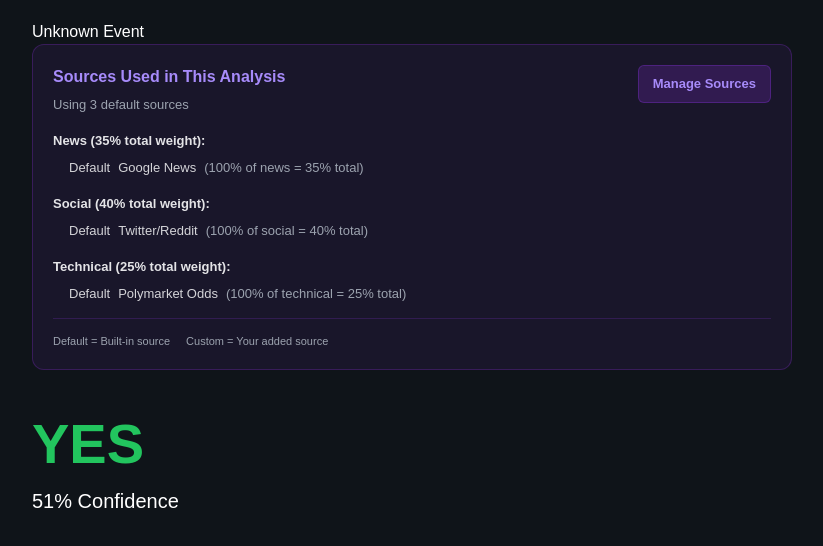
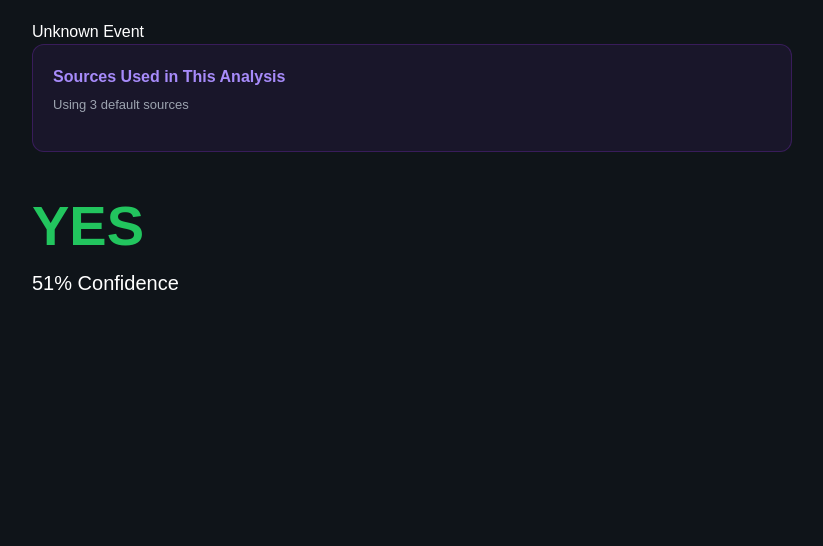
Before and after one commit to anujagadde18/tradedna, a Next.js app: page /scores in a window 1280 px wide. Shown: the top 546 px of the page, without its empty margins (228-1051 px from the left). Built offline with nearby package versions, Linux system fonts and the light colour scheme.

Commit message:
Update ActiveSourcesBreakdown.tsx

```diff
--- a/components/customSources/ActiveSourcesBreakdown.tsx
+++ b/components/customSources/ActiveSourcesBreakdown.tsx
@@ -1,93 +1,23 @@
 "use client";
 
-import { CustomSource, CategoryWeight } from "@/lib/customSources/types";
-import { calculateFinalWeights } from "@/lib/customSources/weightCalculator";
-
-interface ActiveSourcesBreakdownProps {
-  sources: CustomSource[];
-  categoryWeights: CategoryWeight;
-}
-
-export function ActiveSourcesBreakdown({ sources, categoryWeights }: ActiveSourcesBreakdownProps) {
-  const enabledSources = sources.filter(s => s.enabled);
+export function ActiveSourcesBreakdown({ sources, categoryWeights }: any) {
+  const enabledSources = sources.filter((s: any) => s.enabled);
 
   if (enabledSources.length === 0) {
     return null;
   }
 
-  const finalWeights = calculateFinalWeights(enabledSources, categoryWeights);
-  const newsSources = finalWeights.filter(w => w.source.type === "news");
-  const socialSources = finalWeights.filter(w => w.source.type === "social");
-  const technicalSources = finalWeights.filter(w => w.source.type === "technical");
-  const customSourcesCount = enabledSources.filter(s => !s.isDefault).length;
+  const customSourcesCount = enabledSources.filter((s: any) => !s.isDefault).length;
 
   return (
     <div style={{ marginBottom: 32, padding: 20, borderRadius: 12, background: "rgba(147,51,234,0.08)", border: "1px solid rgba(147,51,234,0.25)" }}>
-      <div style={{ display: "flex", justifyContent: "space-between", alignItems: "start", marginBottom: 16, flexWrap: "wrap", gap: 12 }}>
-        <div>
-          <div style={{ fontSize: 16, fontWeight: 800, color: "#a78bfa", marginBottom: 6 }}>
-            Sources Used in This Analysis
-          </div>
-          <div style={{ fontSize: 13, color: "#9ca3af" }}>
-            {customSourcesCount > 0 ? `Using ${enabledSources.length} sources (${customSourcesCount} custom)` : `Using ${enabledSources.length} default sources`}
-          </div>
+      <div style={{ marginBottom: 16 }}>
+        <div style={{ fontSize: 16, fontWeight: 800, color: "#a78bfa", marginBottom: 6 }}>
+          Sources Used in This Analysis
         </div>
-        <a href="/sources" style={{ padding: "8px 14px", borderRadius: 6, background: "rgba(147,51,234,0.2)", border: "1px solid rgba(147,51,234,0.3)", color: "#a78bfa", fontSize: 13, fontWeight: 600, textDecoration: "none", whiteSpace: "nowrap" }}>Manage Sources</a>
-      </div>
-
-      <div style={{ display: "grid", gap: 16 }}>
-        {newsSources.length > 0 && (
-          <div>
-            <div style={{ fontSize: 13, fontWeight: 700, color: "#e4e4e7", marginBottom: 8 }}>News ({categoryWeights.news}% total weight):</div>
-            <div style={{ paddingLeft: 16, display: "grid", gap: 6 }}>
-              {newsSources.map(({ source, sourceWeight, finalWeight }) => (
-                <div key={source.id} style={{ fontSize: 13, color: "#d4d4d8", display: "flex", alignItems: "center", gap: 8 }}>
-                  <span>{source.isDefault ? "Default" : "Custom"}</span>
-                  <span>{source.name}</span>
-                  <span style={{ color: "#9ca3af" }}>({sourceWeight}% of news = {finalWeight}% total)</span>
-                  {!source.isDefault && <span style={{ fontSize: 10, padding: "2px 6px", borderRadius: 4, background: "rgba(147,51,234,0.2)", color: "#a78bfa", fontWeight: 600 }}>CUSTOM</span>}
-                </div>
-              ))}
-            </div>
-          </div>
-        )}
-
-        {socialSources.length > 0 && (
-          <div>
-            <div style={{ fontSize: 13, fontWeight: 700, color: "#e4e4e7", marginBottom: 8 }}>Social ({categoryWeights.social}% total weight):</div>
-            <div style={{ paddingLeft: 16, display: "grid", gap: 6 }}>
-              {socialSources.map(({ source, sourceWeight, finalWeight }) => (
-                <div key={source.id} style={{ fontSize: 13, color: "#d4d4d8", display: "flex", alignItems: "center", gap: 8 }}>
-                  <span>{source.isDefault ? "Default" : "Custom"}</span>
-                  <span>{source.name}</span>
-                  <span style={{ color: "#9ca3af" }}>({sourceWeight}% of social = {finalWeight}% total)</span>
-                  {!source.isDefault && <span style={{ fontSize: 10, padding: "2px 6px", borderRadius: 4, background: "rgba(147,51,234,0.2)", color: "#a78bfa", fontWeight: 600 }}>CUSTOM</span>}
-                </div>
-              ))}
-            </div>
-          </div>
-        )}
-
-        {technicalSources.length > 0 && (
-          <div>
-            <div style={{ fontSize: 13, fontWeight: 700, color: "#e4e4e7", marginBottom: 8 }}>Technical ({categoryWeights.technical}% total weight):</div>
-            <div style={{ paddingLeft: 16, display: "grid", gap: 6 }}>
-              {technicalSources.map(({ source, sourceWeight, finalWeight }) => (
-                <div key={source.id} style={{ fontSize: 13, color: "#d4d4d8", display: "flex", alignItems: "center", gap: 8 }}>
-                  <span>{source.isDefault ? "Default" : "Custom"}</span>
-                  <span>{source.name}</span>
-                  <span style={{ color: "#9ca3af" }}>({sourceWeight}% of technical = {finalWeight}% total)</span>
-                  {!source.isDefault && <span style={{ fontSize: 10, padding: "2px 6px", borderRadius: 4, background: "rgba(147,51,234,0.2)", color: "#a78bfa", fontWeight: 600 }}>CUSTOM</span>}
-                </div>
-              ))}
-            </div>
-          </div>
-        )}
-      </div>
-
-      <div style={{ marginTop: 14, paddingTop: 14, borderTop: "1px solid rgba(147,51,234,0.2)", fontSize: 11, color: "#9ca3af", display: "flex", gap: 16, flexWrap: "wrap" }}>
-        <span>Default = Built-in source</span>
-        <span>Custom = Your added source</span>
+        <div style={{ fontSize: 13, color: "#9ca3af" }}>
+          {customSourcesCount > 0 ? `Using ${enabledSources.length} sources (${customSourcesCount} custom)` : `Using ${enabledSources.length} default sources`}
+        </div>
       </div>
     </div>
   );
```
